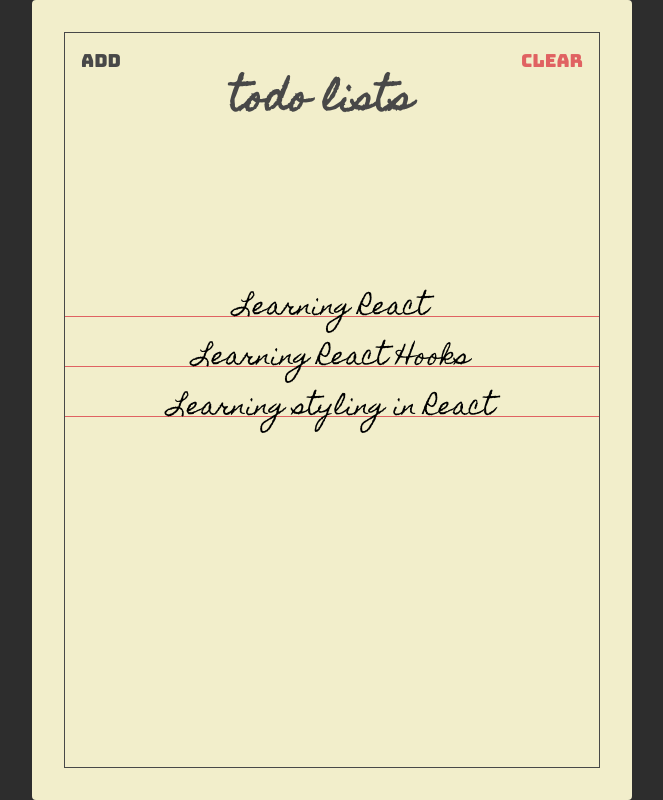
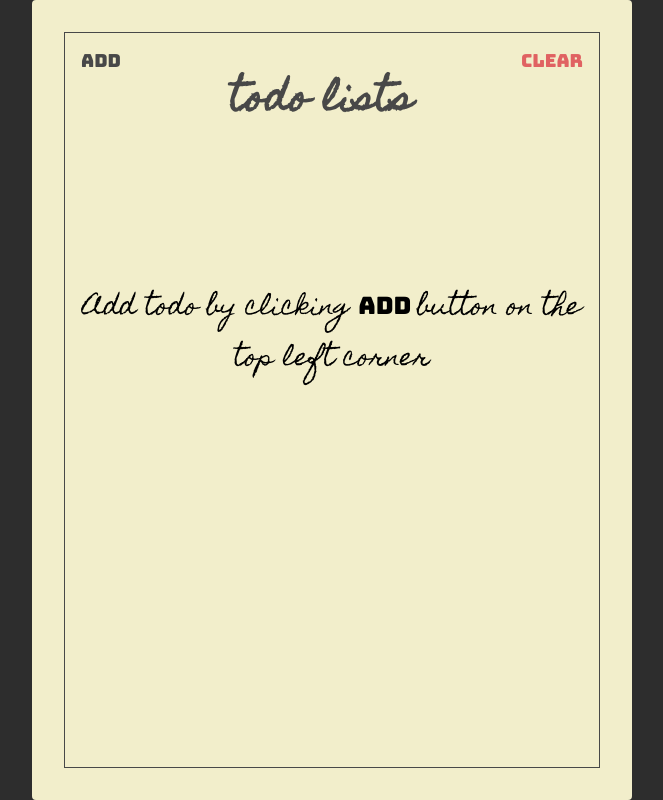
Before and after one commit to virgiangalang/React-Todolist, a React (Create React App) app: page / in a window 1280 px wide. Shown: the whole page, without its empty margins (308-971 px from the left). Built offline with nearby package versions, Linux system fonts and the light colour scheme.

Commit message:
delete function and placeholder

```diff
--- a/src/components/Header.jsx
+++ b/src/components/Header.jsx
@@ -1,21 +1,24 @@
 import React from "react";
 import PropTypes from "prop-types";
 
-const Header = ({ showAddTogle, showAdd }) => {
+const Header = ({ showAddTogle, showAdd, clearTodos }) => {
   return (
     <section className="header">
       <button className="header-btn main-black-color" onClick={showAddTogle}>
         {showAdd ? "Finish" : "Add"}
       </button>
       <h1 className="header-title">Todo Lists</h1>
-      <button className="header-btn main-red-color">Clear</button>
+      <button className="header-btn main-red-color" onClick={clearTodos}>
+        Clear
+      </button>
     </section>
   );
 };
 
 Header.proptypes = {
   showAddTogle: PropTypes.func.isRequired,
-  showAdd: PropTypes.bool.isRequired
+  showAdd: PropTypes.bool.isRequired,
+  clearTodos: PropTypes.func.isRequired
 };
 
 export default Header;
--- a/src/components/Todos.jsx
+++ b/src/components/Todos.jsx
@@ -5,7 +5,8 @@
 const Todos = ({ todos, completeTodo }) => {
   return (
     <section className="todos">
-      {todos.map((todo, index) => {
+      {todos.length > 0 &&
+        todos.map((todo, index) => {
           return (
             <Todo
               key={index}
@@ -16,6 +17,13 @@
             />
           );
         })}
+      {todos.length === 0 && (
+        <div className="todo-placeholder-text">
+          Add todo by clicking{" "}
+          <span className="add-button-placeholder-text"> Add </span>button on
+          the top left corner
+        </div>
+      )}
     </section>
   );
 };
--- a/src/pages/TodoList.jsx
+++ b/src/pages/TodoList.jsx
@@ -6,11 +6,7 @@
 import Todos from "../components/Todos";
 
 const TodoList = () => {
-  const [todos, setTodos] = useState([
-    { text: "Learning React", isCompleted: false },
-    { text: "Learning React Hooks", isCompleted: false },
-    { text: "Learning styling in React", isCompleted: false }
-  ]);
+  const [todos, setTodos] = useState([]);
   const [showAdd, setShowAdd] = useState(false);
 
   const addTodo = value => {
@@ -28,13 +24,18 @@
 
     setTodos(addedTodo);
   };
+  const clearTodos = () => setTodos([]);
   const showAddTogle = () => setShowAdd(!showAdd);
 
   console.log("todos", todos);
 
   return (
     <Paper>
-      <Header showAddTogle={showAddTogle} showAdd={showAdd} />
+      <Header
+        showAddTogle={showAddTogle}
+        showAdd={showAdd}
+        clearTodos={clearTodos}
+      />
       <TodoForm addTodo={addTodo} showAdd={showAdd} />
 
       <Todos todos={todos} completeTodo={completeTodo} />
--- a/src/styles.css
+++ b/src/styles.css
@@ -148,3 +148,14 @@
   left: 50%;
   transform: translate(-50%);
 }
+.todo-placeholder-text {
+  font-family: "Homemade Apple";
+  font-size: 24px;
+  text-align: center;
+  padding: 16px;
+}
+
+.add-button-placeholder-text {
+  font-family: "Bungee";
+  font-size: 24px;
+}
```
Lines whose indentation alone changed are shown as unchanged.
